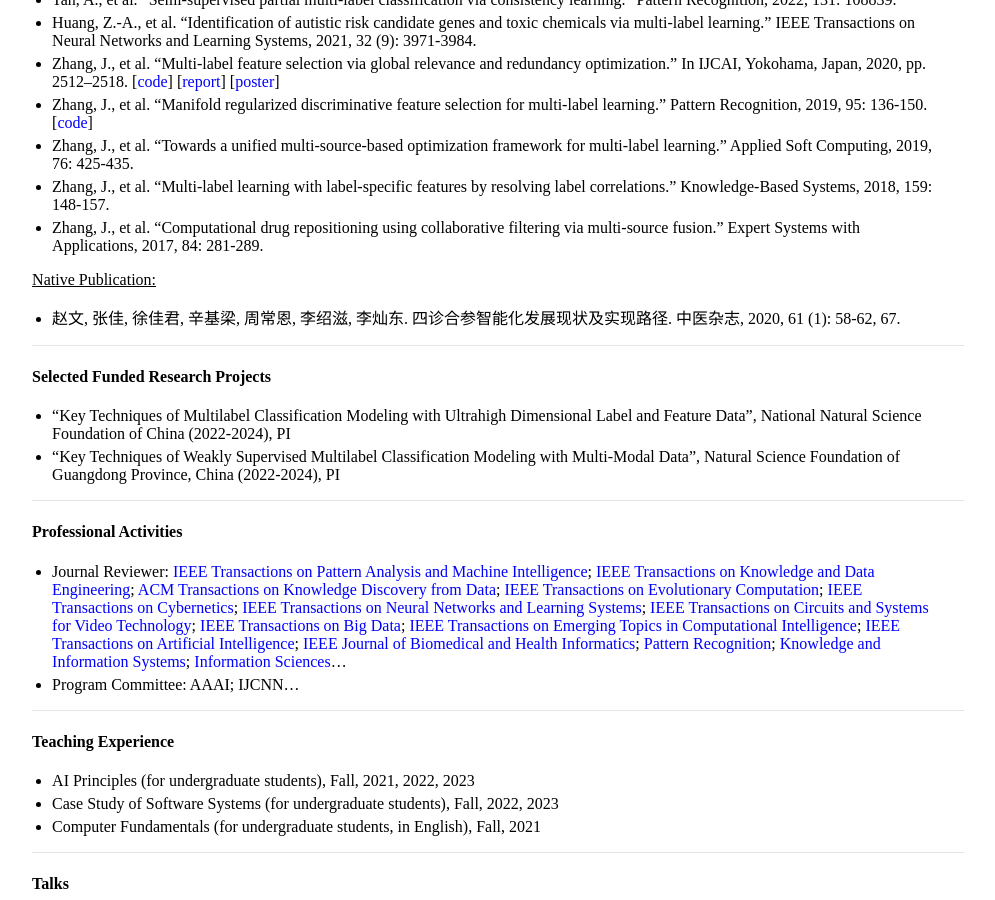
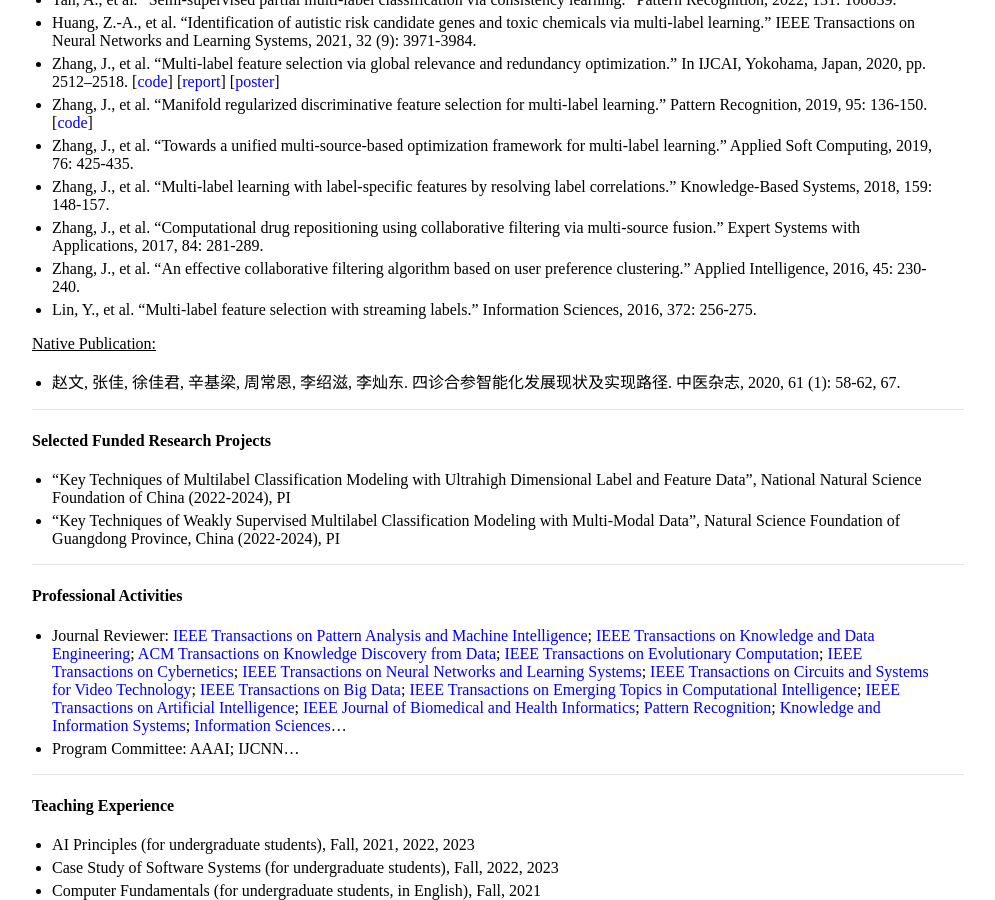
Before and after one commit to jiazhang-ml/jiazhang-ml.github.io, a Jekyll site: the page built from index.md, in a window 1280 px wide and 900 px high, scrolled down 764 px. Shown: the whole window, without its empty margins (142-1137 px from the left). Built offline with Jekyll 4.4.1, drawn with Linux system fonts in a browser that asks for light colours.

Commit message:
Update index.md

```diff
--- a/index.md
+++ b/index.md
@@ -32,6 +32,8 @@ layout: default
 * Zhang, J., et al. "Towards a unified multi-source-based optimization framework for multi-label learning." Applied Soft Computing, 2019, 76: 425-435.
 * Zhang, J., et al. "Multi-label learning with label-specific features by resolving label correlations." Knowledge-Based Systems, 2018, 159: 148-157.
 * Zhang, J., et al. "Computational drug repositioning using collaborative filtering via multi-source fusion." Expert Systems with Applications, 2017, 84: 281-289.
+* Zhang, J., et al. "An effective collaborative filtering algorithm based on user preference clustering." Applied Intelligence, 2016, 45: 230-240.
+* Lin, Y., et al. "Multi-label feature selection with streaming labels." Information Sciences, 2016, 372: 256-275.
 
 <u>Native Publication:</u>
 * 赵文, 张佳, 徐佳君, 辛基梁, 周常恩, 李绍滋, 李灿东. 四诊合参智能化发展现状及实现路径. 中医杂志, 2020, 61 (1): 58-62, 67.
```
